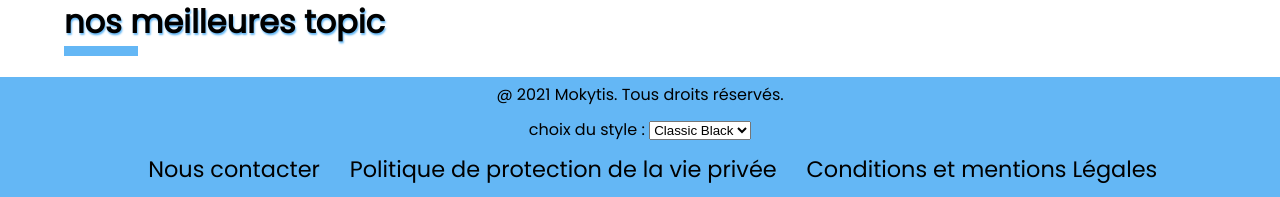
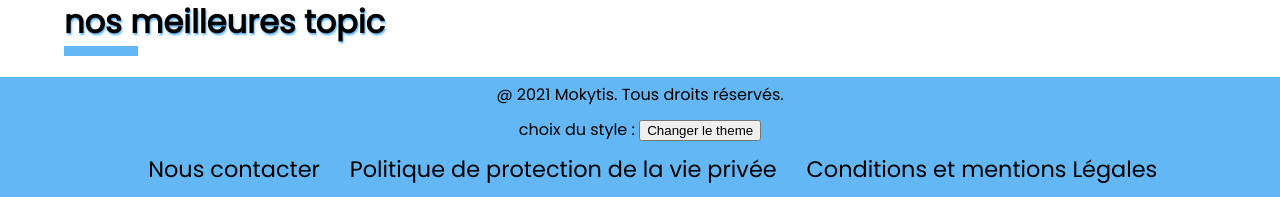
Before and after one commit to Meandres/mokytis, a PHP site: page /index.php in a window 1280 px wide. Shown: the part 1317-1514 px from the top of the page. Run offline with PHP 8.4, Linux system fonts and the light colour scheme; data comes from the database, SQL or seed files in the repository; some libraries are stand-ins or nearby versions.

Commit message:
changement themes

```diff
--- a/Vue/template.php
+++ b/Vue/template.php
@@ -10,6 +10,16 @@
 	<link rel="stylesheet" href="Style/style.css" media="screen">
 	<script src="//code.jquery.com/jquery-1.12.4.js"></script>
 	<script src="//code.jquery.com/ui/1.12.1/jquery-ui.js"></script>
+	<script>
+        function changeTheme() {
+            var theme = document.getElementsByTagName('link')[0];
+            if (theme.getAttribute('href') == 'Style/style.css') {
+                theme.setAttribute('href', 'Style/orangeIsTheNewBlack.css');
+            } else {
+                theme.setAttribute('href', 'Style/style.css');
+            }
+        }
+    </script>
 
 	<title><?php $titre ?></title>
 </head>
@@ -59,10 +69,7 @@
 		</div>
 		<div class="themeSelection">
 			choix du style :
-			<select class="themeButton">
-				<option value="ClaBlack">Classic Black</option>
-				<option value="NeoBlue">Neo Blue</option>
-			</select>
+			<button onclick="changeTheme()">Changer le theme</button>
 		</div>
 		<div class="footer_links">
 			<a href="index.php?action=contact">Nous contacter</a>
```
